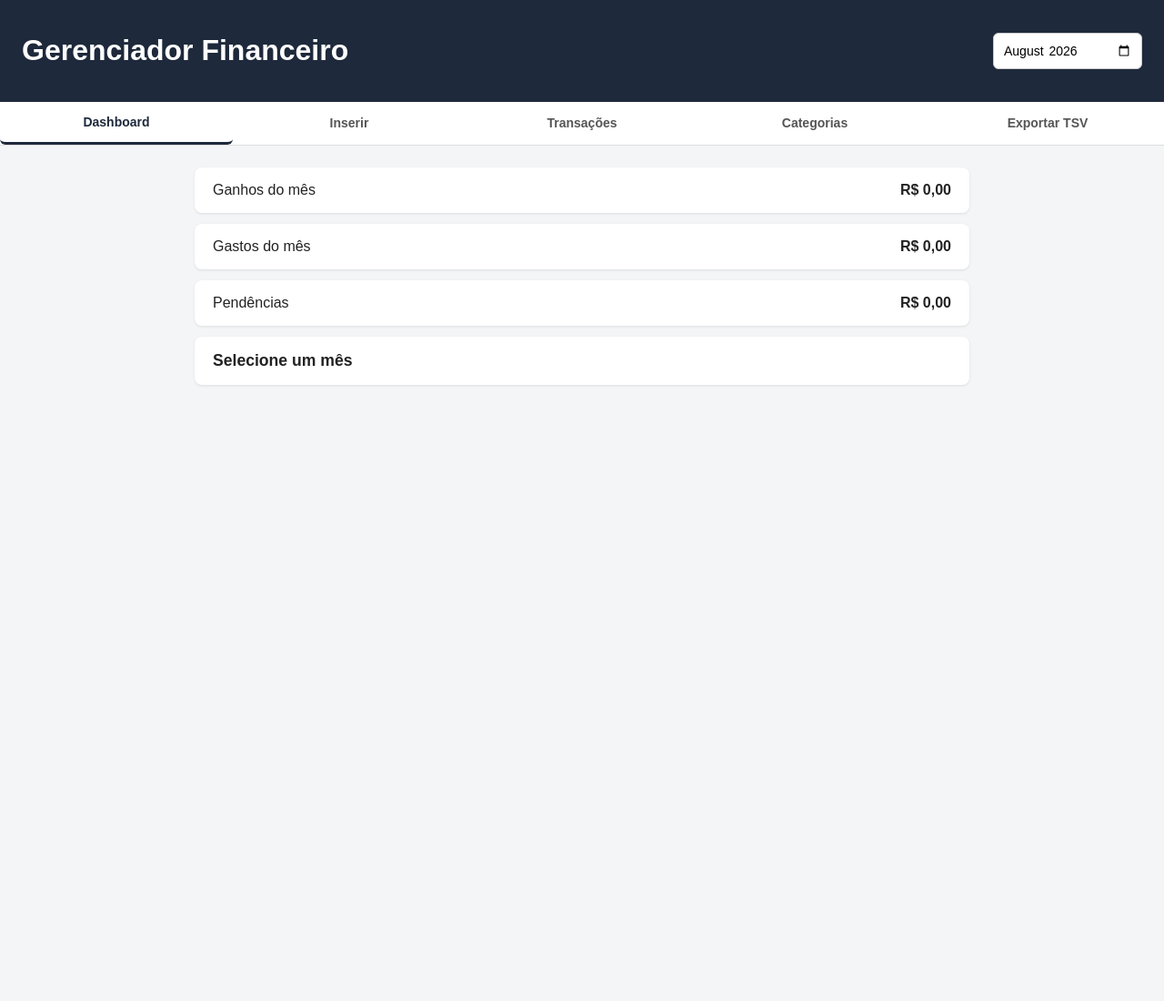
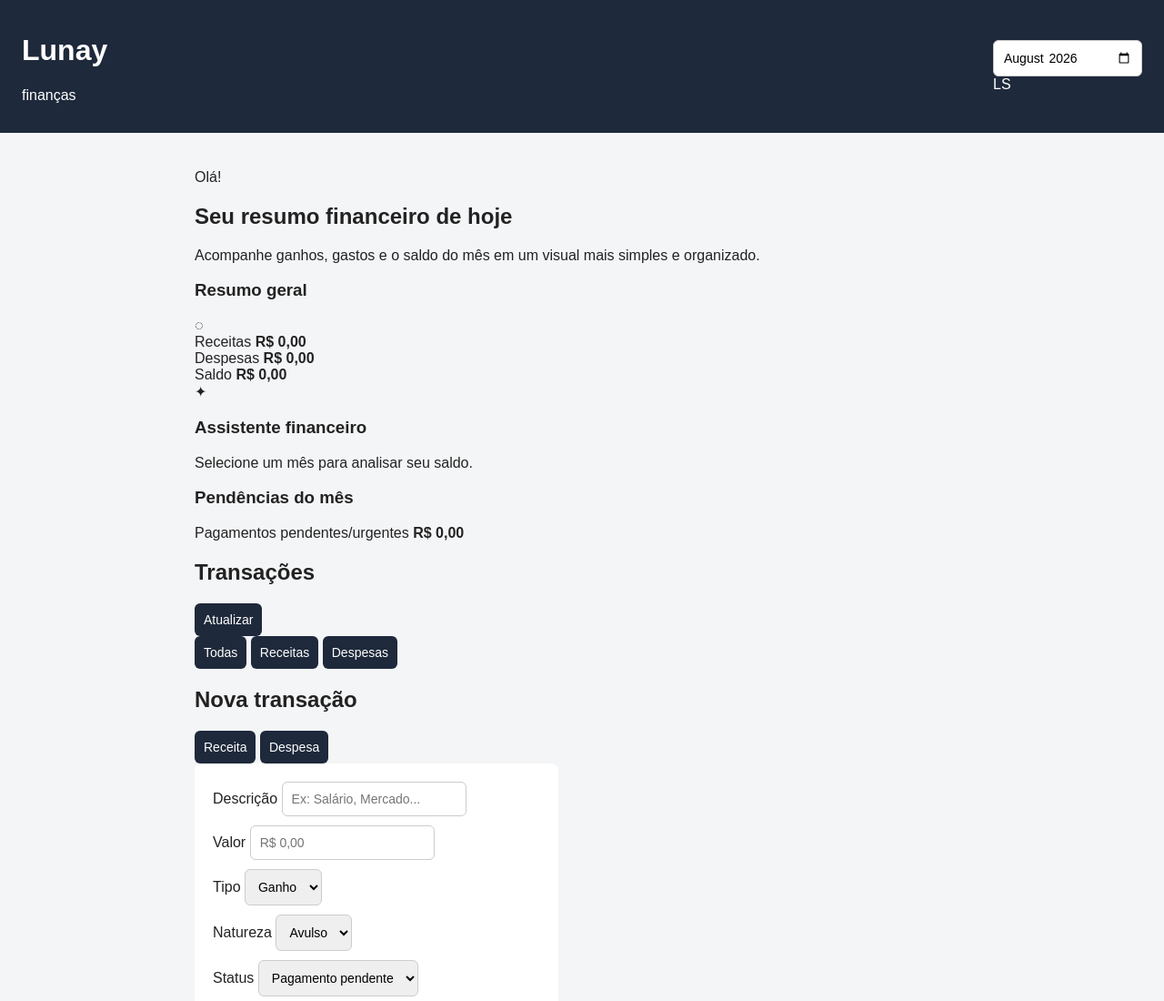
Before and after one commit to LucasSoulzaax/ADM-Financeiro, a website: page index.html in a window 1280 px wide. Shown: the top 1100 px of the page at 91% size. Before the commit the page ends 800 px from the top, so only its background shows below. Drawn offline with Linux system fonts and the light colour scheme; no server answers.

Commit message:
Update index.html

```diff
--- a/index.html
+++ b/index.html
@@ -1,87 +1,230 @@
 <!DOCTYPE html>
-<html lang="pt-br">
+<html lang="pt-BR">
 <head>
-<meta charset="UTF-8">
-<meta name="viewport" content="width=device-width, initial-scale=1.0">
-<title>Gerenciamento Financeiro</title>
-<link rel="stylesheet" href="style.css">
+  <meta charset="UTF-8" />
+  <meta name="viewport" content="width=device-width, initial-scale=1.0" />
+  <title>Lunay Finanças</title>
+  <link rel="preconnect" href="https://fonts.googleapis.com">
+  <link rel="preconnect" href="https://fonts.gstatic.com" crossorigin>
+  <link href="https://fonts.googleapis.com/css2?family=Nunito:wght@400;600;700;800&display=swap" rel="stylesheet">
+  <link rel="stylesheet" href="style.css" />
 </head>
 <body>
-<header>
-  <h1>Gerenciador Financeiro</h1>
-  <input type="month" id="filtroMes">
+  <div class="app-shell">
+    <header class="topbar">
+      <div class="brand-block">
+        <h1 class="brand-title">Lunay</h1>
+        <p class="brand-subtitle">finanças</p>
+      </div>
+
+      <div class="topbar-actions">
+        <input type="month" id="filtroMes" class="month-picker" />
+        <div class="avatar">LS</div>
+      </div>
     </header>
 
-<nav class="tabs">
-  <button data-tab="dashboard" class="active">Dashboard</button>
-  <button data-tab="inserir">Inserir</button>
-  <button data-tab="gastos">Transações</button>
-  <button data-tab="categorias">Categorias</button>
-  <button data-tab="exportar">Exportar TSV</button>
-</nav>
+    <main class="app-main">
+      <section id="screen-dashboard" class="screen active">
+        <div class="welcome-card gradient-soft">
+          <div class="welcome-copy">
+            <p class="eyebrow">Olá!</p>
+            <h2>Seu resumo financeiro de hoje</h2>
+            <p>
+              Acompanhe ganhos, gastos e o saldo do mês em um visual mais simples e organizado.
+            </p>
+          </div>
+          <div class="wallet-illustration">
+            <div class="wallet-body"></div>
+            <div class="wallet-pocket"></div>
+            <div class="wallet-coin"></div>
+          </div>
+        </div>
 
-<main>
-  <section id="dashboard" class="tab-content active">
-    <div class="card"><span>Ganhos do mês</span><strong id="totalGanhos">R$ 0,00</strong></div>
-    <div class="card"><span>Gastos do mês</span><strong id="totalGastos">R$ 0,00</strong></div>
-    <div class="card"><span>Pendências</span><strong id="totalPendentes">R$ 0,00</strong></div>
-    <div class="card destaque"><span id="mensagemSaldo">Selecione um mês</span></div>
+        <section class="panel">
+          <div class="panel-head">
+            <h3>Resumo geral</h3>
+            <span class="panel-icon">◌</span>
+          </div>
+
+          <div class="summary-list">
+            <div class="summary-row">
+              <span class="summary-label income">Receitas</span>
+              <strong id="totalGanhos">R$ 0,00</strong>
+            </div>
+            <div class="summary-row">
+              <span class="summary-label expense">Despesas</span>
+              <strong id="totalGastos">R$ 0,00</strong>
+            </div>
+            <div class="summary-row">
+              <span class="summary-label balance">Saldo</span>
+              <strong id="saldoResumo">R$ 0,00</strong>
+            </div>
+          </div>
         </section>
 
-  <section id="inserir" class="tab-content">
-    <h2>Nova Transação</h2>
-    <form id="formTransacao">
-      <input type="text" id="descricao" placeholder="Descrição" required>
-      <input type="number" id="valor" placeholder="Valor (R$)" step="0.01" required>
+        <section class="panel tip-card">
+          <div class="tip-icon">✦</div>
+          <div>
+            <h3>Assistente financeiro</h3>
+            <p id="mensagemSaldo">Selecione um mês para analisar seu saldo.</p>
+          </div>
+        </section>
+
+        <section class="panel pending-card">
+          <div class="panel-head">
+            <h3>Pendências do mês</h3>
+          </div>
+          <div class="summary-row pending-row">
+            <span class="summary-label urgent">Pagamentos pendentes/urgentes</span>
+            <strong id="totalPendentes">R$ 0,00</strong>
+          </div>
+        </section>
+      </section>
+
+      <section id="screen-transacoes" class="screen">
+        <div class="section-header">
+          <h2>Transações</h2>
+          <button class="ghost-btn" id="btnRefreshTransacoes" type="button">Atualizar</button>
+        </div>
+
+        <div class="filter-pills">
+          <button class="pill active" data-filter="todas" type="button">Todas</button>
+          <button class="pill" data-filter="ganho" type="button">Receitas</button>
+          <button class="pill" data-filter="gasto" type="button">Despesas</button>
+        </div>
+
+        <div class="list-stack" id="listaTransacoes"></div>
+      </section>
+
+      <section id="screen-nova" class="screen">
+        <div class="section-header">
+          <h2>Nova transação</h2>
+        </div>
+
+        <div class="type-switch">
+          <button class="type-btn active" type="button" data-type-choice="ganho">Receita</button>
+          <button class="type-btn" type="button" data-type-choice="gasto">Despesa</button>
+        </div>
+
+        <form id="formTransacao" class="soft-form">
+          <label class="field">
+            <span>Descrição</span>
+            <input type="text" id="descricao" placeholder="Ex: Salário, Mercado..." required />
+          </label>
+
+          <label class="field">
+            <span>Valor</span>
+            <input type="number" id="valor" placeholder="R$ 0,00" step="0.01" required />
+          </label>
+
+          <label class="field">
+            <span>Tipo</span>
             <select id="tipo">
+              <option value="ganho">Ganho</option>
               <option value="gasto">Gasto</option>
-        <option value="ganho">Ganho</option>
             </select>
+          </label>
+
+          <label class="field">
+            <span>Natureza</span>
             <select id="natureza">
               <option value="avulso">Avulso</option>
               <option value="fixo">Fixo</option>
             </select>
+          </label>
+
+          <label class="field">
+            <span>Status</span>
             <select id="status">
               <option value="pendente">Pagamento pendente</option>
               <option value="pago">Pago</option>
               <option value="urgente">Pagamento urgente</option>
               <option value="cancelado">Cancelado</option>
             </select>
+          </label>
+
+          <label class="field">
+            <span>Categoria</span>
             <select id="categoria_id"></select>
-      <input type="date" id="data_transacao" required>
-      <button type="submit">Salvar</button>
+          </label>
+
+          <label class="field">
+            <span>Data</span>
+            <input type="date" id="data_transacao" required />
+          </label>
+
+          <button type="submit" class="primary-btn">Salvar transação</button>
         </form>
       </section>
 
-  <section id="gastos" class="tab-content">
-    <h2>Transações do mês</h2>
-    <table id="tabelaTransacoes">
-      <thead>
-        <tr><th>Descrição</th><th>Valor</th><th>Tipo</th><th>Natureza</th><th>Status</th><th>Categoria</th><th>Data</th><th>Ações</th></tr>
-      </thead>
-      <tbody></tbody>
-    </table>
-  </section>
+      <section id="screen-categorias" class="screen">
+        <div class="section-header">
+          <h2>Categorias</h2>
+        </div>
 
-  <section id="categorias" class="tab-content">
-    <h2>Categorias</h2>
-    <form id="formCategoria">
-      <input type="text" id="nomeCategoria" placeholder="Nome da categoria" required>
+        <form id="formCategoria" class="soft-form compact">
+          <label class="field">
+            <span>Nome da categoria</span>
+            <input type="text" id="nomeCategoria" placeholder="Ex: Alimentação" required />
+          </label>
+
+          <label class="field">
+            <span>Tipo</span>
             <select id="tipoCategoria">
               <option value="gasto">Gasto</option>
               <option value="ganho">Ganho</option>
             </select>
-      <button type="submit">Adicionar</button>
+          </label>
+
+          <button type="submit" class="primary-btn">Adicionar categoria</button>
         </form>
-    <ul id="listaCategorias"></ul>
+
+        <div class="category-list" id="listaCategorias"></div>
       </section>
 
-  <section id="exportar" class="tab-content">
-    <h2>Exportar dados</h2>
-    <p>Gera um arquivo TSV com as transações do mês selecionado.</p>
-    <button id="btnExportarTSV">Exportar TSV</button>
+      <section id="screen-mais" class="screen">
+        <div class="section-header">
+          <h2>Mais opções</h2>
+        </div>
+
+        <div class="panel menu-card">
+          <button id="btnExportarTSV" class="menu-action" type="button">
+            <span>Exportar TSV do mês</span>
+            <strong>Baixar</strong>
+          </button>
+        </div>
+
+        <div class="panel menu-card">
+          <div class="menu-info">
+            <span>Status do mês</span>
+            <strong id="statusMesInfo">Aguardando dados</strong>
+          </div>
+        </div>
       </section>
     </main>
+
+    <nav class="bottom-nav">
+      <button class="nav-item active" data-screen="dashboard" type="button">
+        <span class="nav-icon">⌂</span>
+        <span>Início</span>
+      </button>
+      <button class="nav-item" data-screen="transacoes" type="button">
+        <span class="nav-icon">≣</span>
+        <span>Transações</span>
+      </button>
+      <button class="nav-item fab-item" data-screen="nova" type="button">
+        <span class="fab-circle">＋</span>
+      </button>
+      <button class="nav-item" data-screen="categorias" type="button">
+        <span class="nav-icon">◫</span>
+        <span>Categorias</span>
+      </button>
+      <button class="nav-item" data-screen="mais" type="button">
+        <span class="nav-icon">☰</span>
+        <span>Mais</span>
+      </button>
+    </nav>
+  </div>
 
   <script src="script.js"></script>
 </body>
```
Lines whose indentation alone changed are shown as unchanged.
